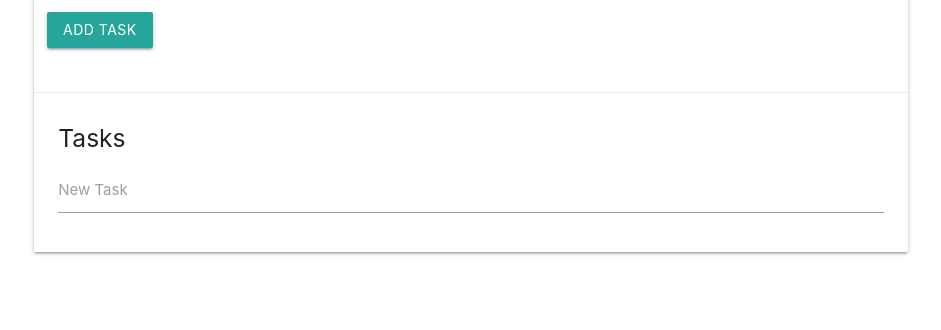
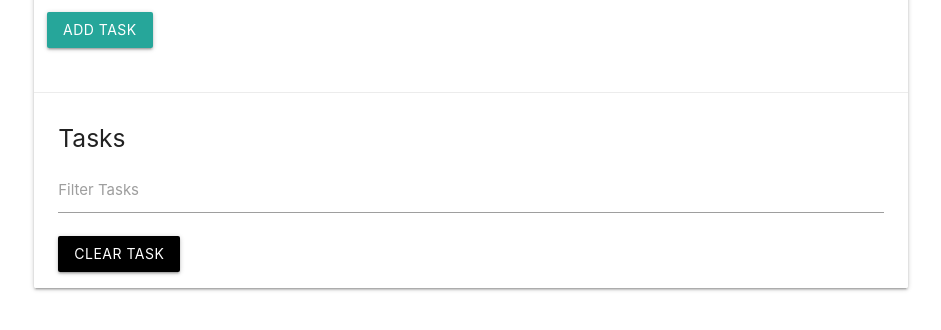
Before and after one commit to av308q/task-list-app, a plain HTML site: page index.html in a window 1280 px wide. Shown: the part 136-466 px from the top of the page, without its empty margins (169-1110 px from the left). Drawn offline with nearby package versions, Linux system fonts and the light colour scheme.

Commit message:
added new task back button and href

```diff
--- a/index.html
+++ b/index.html
@@ -34,8 +34,10 @@
             <h5 id="task-title">Tasks</h5>
             <div class="input-field s12">
               <input type="text" name="flter" id="filter">
-              <label for="task">New Task</label>
+              <label for="filter">Filter Tasks</label>
             </div>
+            <div class="ul-collection"></div>
+            <a href="#" class="clear-task btn black">Clear Task</a>
           </div>
         </div>
       </div>
```
